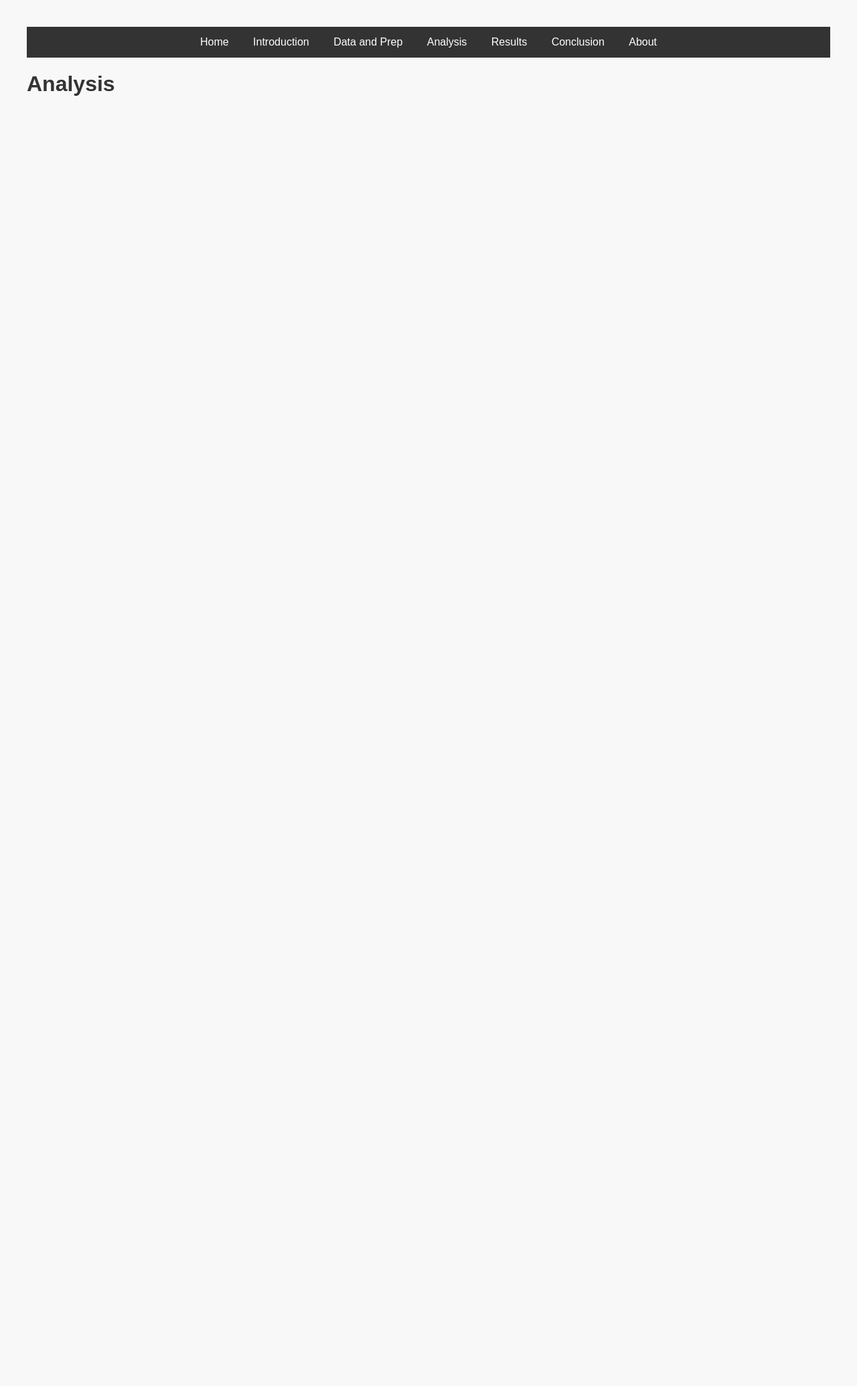
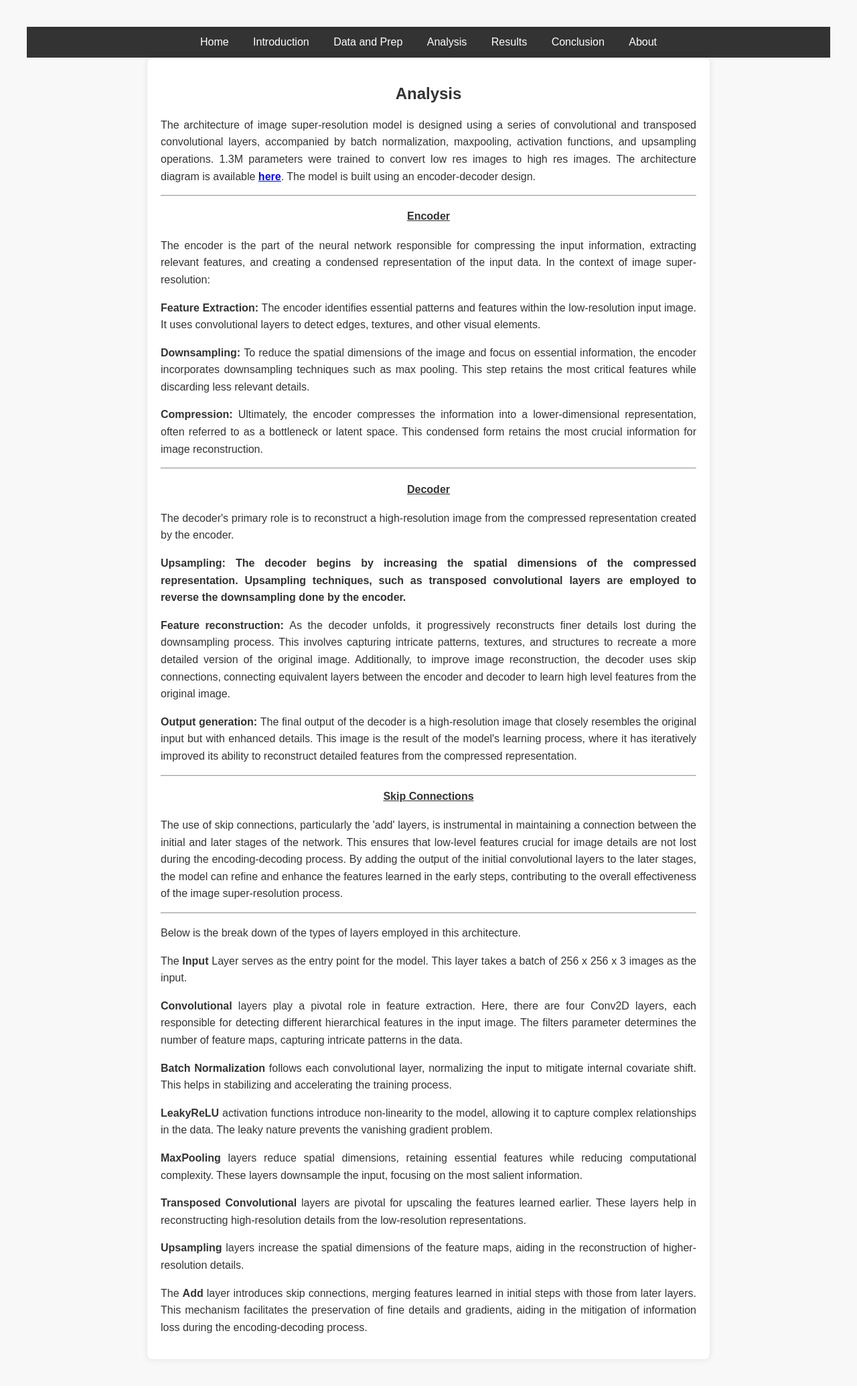
Before and after one commit to kaushikm10/CSCI-5922-Deep-Learning-Project, a Flask app: page /analysis in a window 1280 px wide. Shown: the whole page at 67% size. Before the commit the page ends 143 px from the top, so only its background shows below. Run offline with Flask 3, Linux system fonts and the light colour scheme.

Commit message:
analysis

```diff
--- a/templates/analysis.html
+++ b/templates/analysis.html
@@ -6,6 +6,40 @@
 {% endblock %}
 
 {% block content %}
-    <h1>Analysis</h1>
 
+    <section>
+        <h1 style="text-align: center;">Analysis</h1>
+    <p>
+        The architecture of image super-resolution model is designed using a series of convolutional and transposed convolutional layers, accompanied by batch normalization, maxpooling, activation functions, and upsampling operations. 1.3M parameters were trained to convert low res images to high res images. The architecture diagram is available <b><u><a href="https://imgur.com/a/xap6Flp">here</a></u></b>. The model is built using an encoder-decoder design.
+    </p>
+    <hr>
+    <u style="text-align: center;"><h4>Encoder</h4></u>
+    <p>The encoder is the part of the neural network responsible for compressing the input information, extracting relevant features, and creating a condensed representation of the input data. In the context of image super-resolution:</p>
+    <p><b>Feature Extraction: </b>The encoder identifies essential patterns and features within the low-resolution input image. It uses convolutional layers to detect edges, textures, and other visual elements.</p>
+    <p><b>Downsampling: </b>To reduce the spatial dimensions of the image and focus on essential information, the encoder incorporates downsampling techniques such as max pooling. This step retains the most critical features while discarding less relevant details.</p>
+    <p><b>Compression: </b>Ultimately, the encoder compresses the information into a lower-dimensional representation, often referred to as a bottleneck or latent space. This condensed form retains the most crucial information for image reconstruction.</p>
+    <hr>
+    <u style="text-align: center;"><h4>Decoder</h4></u>
+    <p>The decoder's primary role is to reconstruct a high-resolution image from the compressed representation created by the encoder.</p>
+    <p><b>Upsampling: The decoder begins by increasing the spatial dimensions of the compressed representation. Upsampling techniques, such as transposed convolutional layers are employed to reverse the downsampling done by the encoder.</b></p>
+    <p><b>Feature reconstruction: </b>As the decoder unfolds, it progressively reconstructs finer details lost during the downsampling process. This involves capturing intricate patterns, textures, and structures to recreate a more detailed version of the original image. Additionally, to improve image reconstruction, the decoder uses skip connections, connecting equivalent layers between the encoder and decoder to learn high level features from the original image.</p>
+    <p><b>Output generation: </b>The final output of the decoder is a high-resolution image that closely resembles the original input but with enhanced details. This image is the result of the model's learning process, where it has iteratively improved its ability to reconstruct detailed features from the compressed representation.</p>
+    <hr>
+    <u style="text-align: center;"><h4>Skip Connections</h4></u>
+    <p>The use of skip connections, particularly the 'add' layers, is instrumental in maintaining a connection between the initial and later stages of the network. This ensures that low-level features crucial for image details are not lost during the encoding-decoding process. By adding the output of the initial convolutional layers to the later stages, the model can refine and enhance the features learned in the early steps, contributing to the overall effectiveness of the image super-resolution process.</p>
+    <hr>
+    <p>Below is the break down of the types of layers employed in this architecture.</p>
+    <p>The <b>Input</b> Layer serves as the entry point for the model. This layer takes a batch of 256 x 256 x 3 images as the input.</p>
+    <p><b>Convolutional</b> layers play a pivotal role in feature extraction. Here, there are four Conv2D layers, each responsible for detecting different hierarchical features in the input image. The filters parameter determines the number of feature maps, capturing intricate patterns in the data.</p>
+    <p><b>Batch Normalization</b> follows each convolutional layer, normalizing the input to mitigate internal covariate shift. This helps in stabilizing and accelerating the training process.</p>
+    <p><b>LeakyReLU</b> activation functions introduce non-linearity to the model, allowing it to capture complex relationships in the data. The leaky nature prevents the vanishing gradient problem.</p>
+    <p><b>MaxPooling</b> layers reduce spatial dimensions, retaining essential features while reducing computational complexity. These layers downsample the input, focusing on the most salient information.</p>
+    <p><b>Transposed Convolutional</b> layers are pivotal for upscaling the features learned earlier. These layers help in reconstructing high-resolution details from the low-resolution representations.</p>
+    <p><b>Upsampling</b> layers increase the spatial dimensions of the feature maps, aiding in the reconstruction of higher-resolution details.</p>
+    <p>The <b>Add</b> layer introduces skip connections, merging features learned in initial steps with those from later layers. This mechanism facilitates the preservation of fine details and gradients, aiding in the mitigation of information loss during the encoding-decoding process.</p>
+
+
+
+
+</section>
 {% endblock %}
--- a/templates/base.html
+++ b/templates/base.html
@@ -50,6 +50,10 @@
         margin-bottom: 15px;
     }
 
+    section li {
+        line-height: 1.6;
+        margin-bottom: 15px;
+    }
 
     </style>
 </head>
```
Also changed, not shown: templates/data.html (+20 -1 lines), static/sample_image_1.png (added), static/sample_image_2.png (added), 2 other files.
